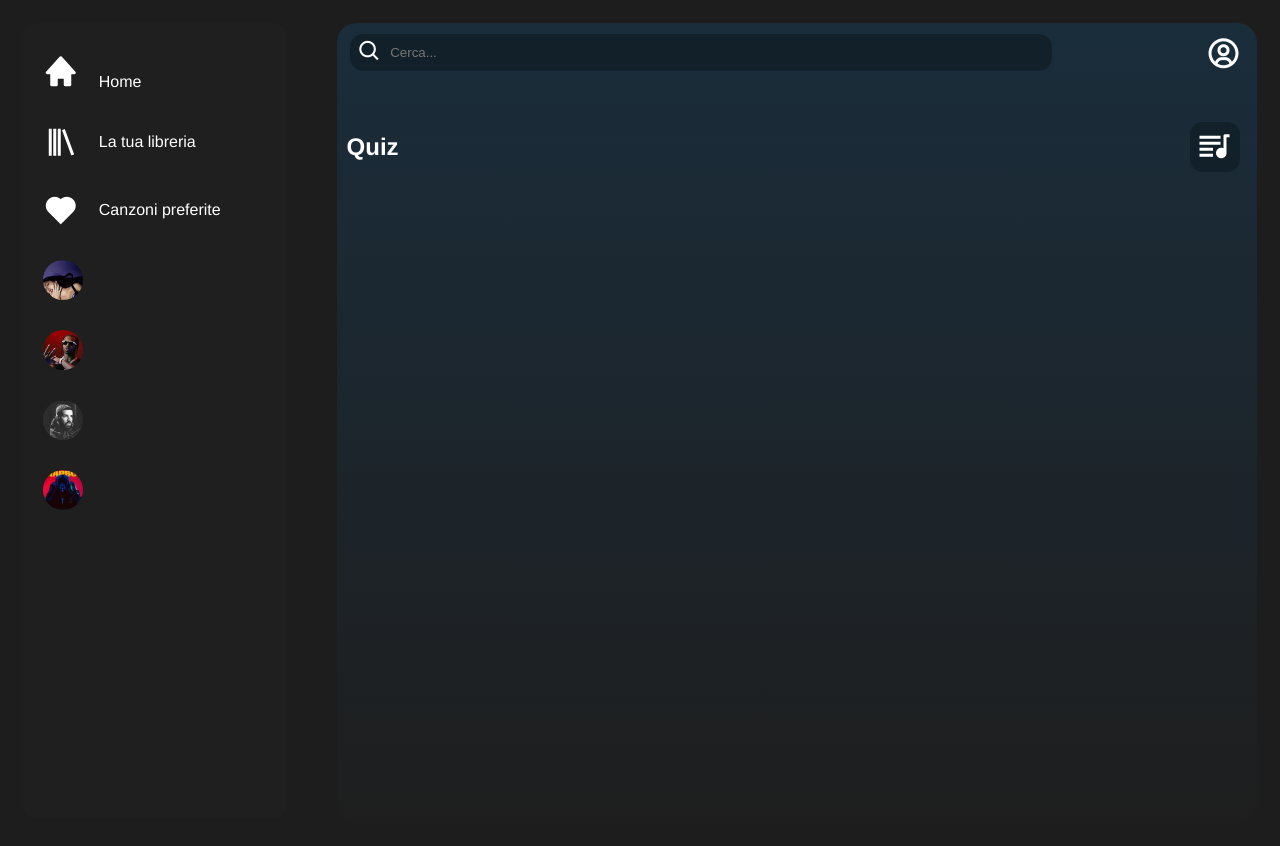
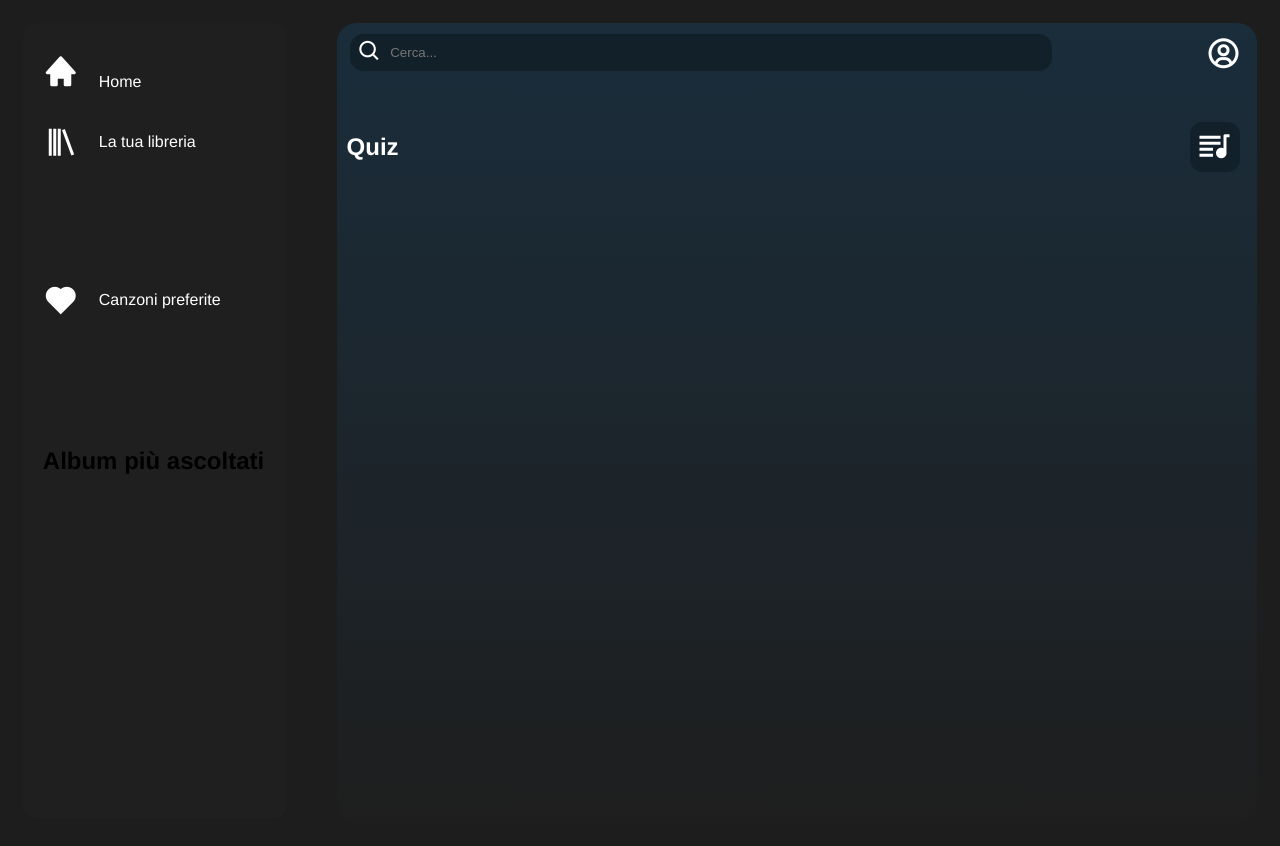
Before and after one commit to Ilgoat99/Terranova-SoundbyteNexus, a PHP site: page /terranova.html in a window 1280 px wide. Shown: the part 70-916 px from the top of the page. Run offline with PHP 8.4, Linux system fonts and the light colour scheme.

Commit message:
aggiornato con album

```diff
--- a/css/stile.css
+++ b/css/stile.css
@@ -8,6 +8,28 @@
   justify-content: start;
   flex-direction: column;
 }
+
+.album-container{
+  margin: 0;
+  padding: 0;
+  display: flex;
+  flex-direction: column;
+  justify-content: space-between;
+  height: fit-content;
+
+}
+.image-container{
+  display: flex;
+  flex-direction: row;
+  gap: 17px;
+  align-items: center;
+  color: white;
+}
+
+
+
+
+
 
 .nav {
   height: 50px;
@@ -57,14 +79,13 @@
 .playlist {
   height: fit-content;
 }
-.libreria {
+.libreria{
   background-color: #1f1f1f;
   display: flex;
   flex-direction: column;
   justify-content: start;
   padding: 0;
   width: 300px;
-
   border-radius: 20px;
 }
 
@@ -72,11 +93,7 @@
 .home,
 .icon,
 .playlist,
-.tuaplaylist,
-.Olivia,
-.Popsmoke,
-.Scorpion,
-.Starboy {
+.tuaplaylist{
   background-color: #1f1f1f;
   display: flex;
   flex-direction: row;
@@ -91,12 +108,8 @@
 img{border-radius: 50%;}
 
 .icon,
-.playlist .images div,
-.tuaplaylist,
-.Olivia,
-.Popsmoke,
-.Scorpion,
-.Starboy {
+.playlist  div,
+.tuaplaylist {
   display: flex;
   flex-direction: row;
 
--- a/js/ascolto.js
+++ b/js/ascolto.js
@@ -1,5 +1,5 @@
 const CLIENT_ID = 'bcef94d787dc4b9a96d6a84aa5ee8202';
-const REDIRECT_URI = 'http://localhost/yurii/Terranova-SoundbyteNexus/terranova.html';
+const REDIRECT_URI = 'http://localhost/Terranova-SoundbyteNexus/terranova.html';
 const SCOPES = ['user-read-private', 'user-read-email', 'user-top-read'];
 let accessToken;
 let currentPreviewIndex = 0;
@@ -107,12 +107,20 @@
     const topAlbumsList = document.getElementById('top-albums');
     topAlbumsList.innerHTML = '';
     data.items.forEach(album => {
-      const listItem = document.createElement('li');
-      listItem.innerHTML = `
-        <img src="${album.images[0].url}" alt="${album.name}" width="50">
-        ${album.name}
-        <button onclick="showAlbumTracks('${album.id}')">Visualizza Tracce</button>`;
-      topAlbumsList.appendChild(listItem);
+      const listItem = document.createElement('div');
+listItem.innerHTML = `
+  <div class="album-container">
+    <div class="image-container">
+
+      <img src="${album.images[0].url}"  width="50">
+      <div class="name-container">
+      ${album.name}
+    </div>
+    </div>
+
+  </div>`;
+topAlbumsList.appendChild(listItem);
+
     });
   })
   .catch(error => console.error('Errore durante la richiesta degli album più ascoltati:', error));
--- a/terranova.html
+++ b/terranova.html
@@ -31,23 +31,17 @@
               <div class="tuaplaylist">
                 <i class='bx bxs-heart  bx-md' style='color:#ffffff'  ></i>
                 <p>Canzoni preferite</p>
-              </div>
-              <div class="Olivia">
-                <img src="img/rodrigo.jpg" alt="" srcset="">
-
-              </div><div class="Popsmoke">
-                <img src="img/popsmoke.jpg" alt="" srcset="">
-
-              </div><div class="Scorpion">
-                <img src="img/scorpion.jpg" alt="" srcset="">
-
-              </div><div class="Starboy">
-                <img src="img/starboy.jpg" alt="" srcset="">
-
-
+                </div>
 
 
             </div>
+
+        </div>
+
+            <h2>Album più ascoltati</h2>
+            <div id="top-albums">
+
+
           </div>
         </div>
         </div>
@@ -67,38 +61,26 @@
       <section class="prova">
         <div id="player-container" style="display: none;">
           <div id="user-info">
-            <h3>Benvenuto!</h3>
+
             <div id="profile-image"></div>
           </div>
 
-          <div id="search-container">
-            <input type="text" id="search-input" placeholder="Cerca brani...">
-            <button id="search-button" >Cerca</button>
-          </div>
+
 
           <h2>Anteprima Brani</h2>
           <div id="preview-track">
             <!-- Qui verrà visualizzata l'anteprima del brano -->
           </div>
-          <div id="preview-controls">
-            <button onclick="changeTrack(-1)">Precedente</button>
-            <button onclick="changeTrack(1)">Successivo</button>
-          </div>
+
 
           <h2>Brani più ascoltati</h2>
           <ul id="top-tracks">
             <!-- Qui verranno visualizzati i brani più ascoltati -->
           </ul>
 
-          <h2>Album più ascoltati</h2>
-          <ul id="top-albums">
-            <!-- Qui verranno visualizzati gli album più ascoltati -->
-          </ul>
 
-          <h2>Tracce dell'Album</h2>
-          <ul id="album-tracks">
-            <!-- Qui verranno visualizzate le tracce dell'album selezionato -->
-          </ul>
+
+
 
           <button onclick="logout()">Esci da Spotify</button>
         </div>
```
